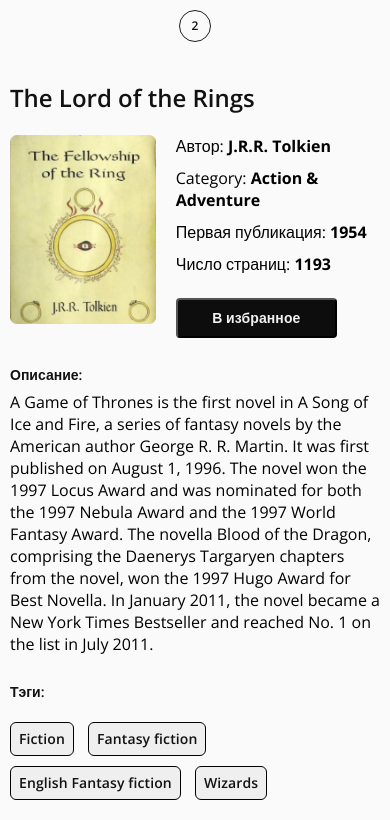
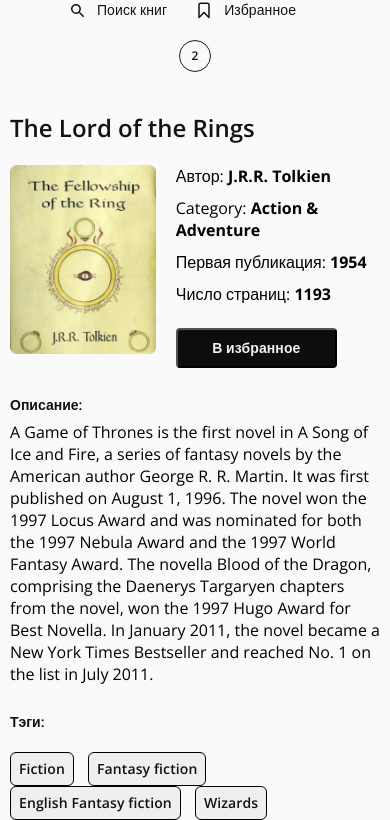
Before and after one commit to Eugene-prog/book-search-app, a plain HTML site: page book-info.html in a window 390 px wide. Shown: the part 103-923 px from the top of the page. Drawn offline with nearby package versions, Linux system fonts and the light colour scheme.

Commit message:
fix: mobile layout menu top

```diff
--- a/css/style.css
+++ b/css/style.css
@@ -471,12 +471,12 @@ p span {
     margin-right: 0;
   }
 
-  .menu__list {
+  .menu {
     margin-top: 20px;
   }
 
   .circle {
-    margin-top: 10px;
+    margin-top: 20px;
   }
 
   .pagination {
@@ -496,6 +496,6 @@ p span {
   }
 
   .tags-button {
-    margin-bottom: 10px;
+    margin-bottom: 10gitpx;
   }
 }
```
